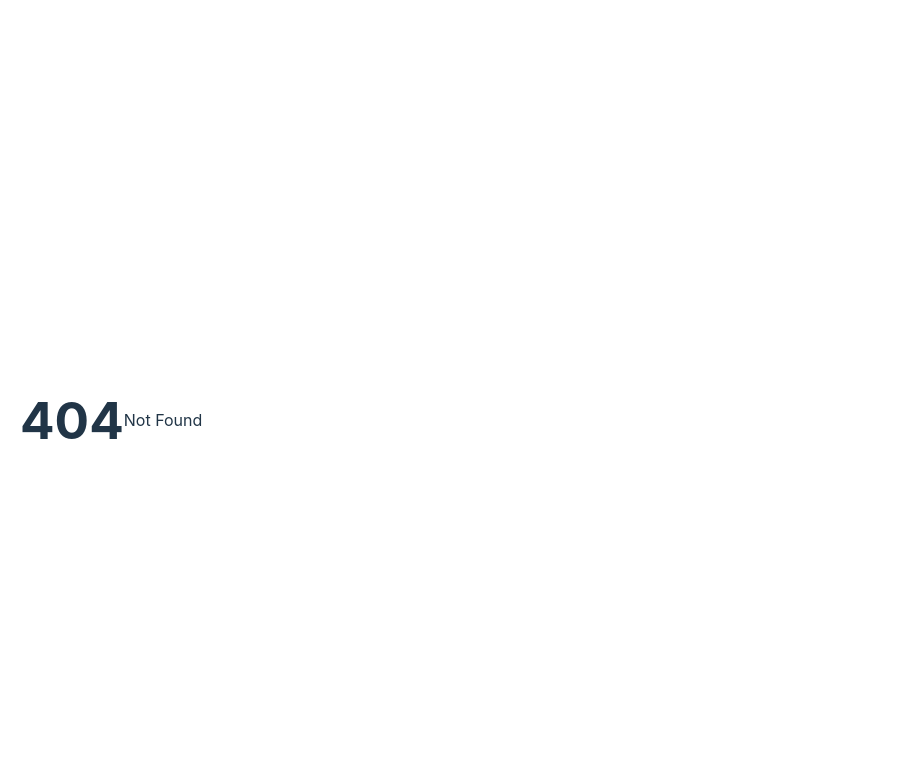
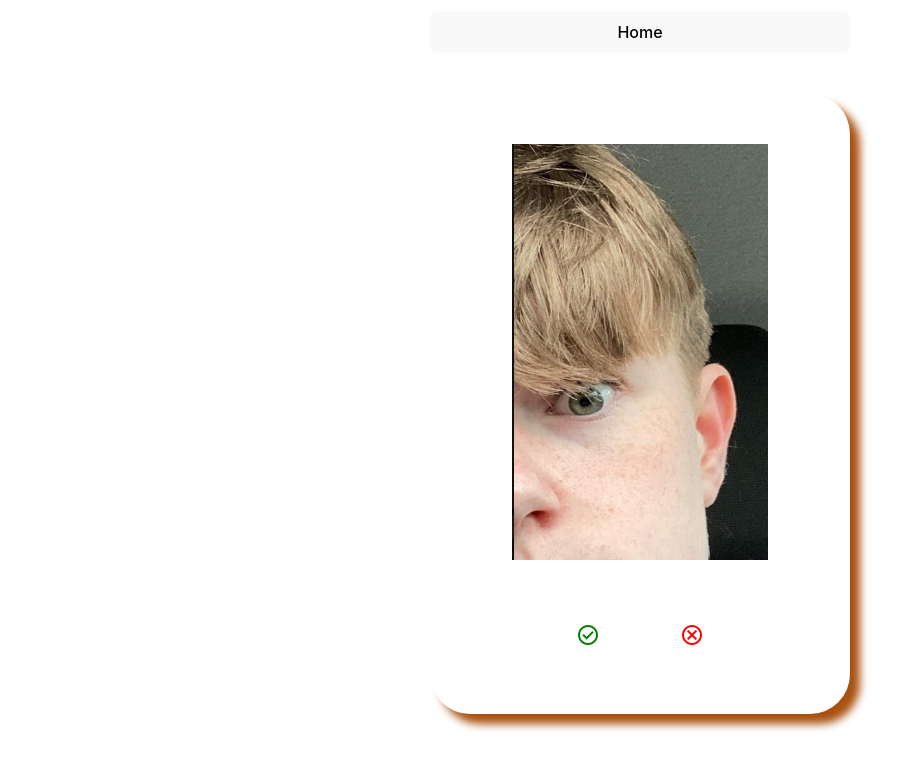
Before and after one commit to seabass6969/ewbster_photogallery, a SvelteKit app: page /tinder in a window 1280 px wide. Before the commit this address had no page. Shown: the top 770 px of the page, without its empty margins (0-908 px from the left). Built offline with nearby package versions, Linux system fonts and the light colour scheme.

Commit message:
move routes, tinder page

```diff
--- a/src/app.html
+++ b/src/app.html
@@ -4,6 +4,7 @@
 		<meta charset="utf-8" />
 		<link rel="icon" href="%sveltekit.assets%/favicon.png" />
 		<meta name="viewport" content="width=device-width, initial-scale=1" />
+		<link href="https://fonts.googleapis.com/css2?family=Material+Symbols+Outlined" rel="stylesheet" />
 <meta property="og:title" content="ewan image gallery">
 <meta property="og:site_name" content="ewan image gallery">
 <meta property="og:url" content="https://ewan.cephas.monster">
--- a/src/lib/image.ts
+++ b/src/lib/image.ts
@@ -1,3 +1,8 @@
+import {getRandom} from './random'
+export const getRandom_image_url = () => {
+    const random = getRandom(0, image_url.length - 1)
+    return image_url[random]
+}
 export const image_url= [
 "./ewan_goofy/20230210_214018_682000FA.png",
 "./ewan_goofy/20230328_191956_0760A20D.png",
--- /dev/null
+++ b/src/lib/random.ts
@@ -0,0 +1,3 @@
+export function getRandom(min: number, max: number):number {
+    return Math.floor(Math.random() * (max - min) + min)
+}
--- /dev/null
+++ b/src/lib/sleep.ts
@@ -0,0 +1 @@
+export const sleep = (ms: number) => new Promise((r) => setTimeout(r, ms));
--- a/src/routes/+layout.svelte
+++ b/src/routes/+layout.svelte
@@ -1,5 +1,5 @@
 <script>
-  import "../app.scss";
-</script>
+    import "../app.scss";
+  </script>
 
-<slot />
+  <slot />
--- /dev/null
+++ b/src/routes/pictures/+layout.svelte
@@ -0,0 +1,5 @@
+<script>
+  import "../../app.scss";
+</script>
+
+<slot />
--- /dev/null
+++ b/src/routes/pictures/+layout.ts
@@ -0,0 +1 @@
+export const prerender = true;
--- /dev/null
+++ b/src/routes/pictures/+page.svelte
@@ -0,0 +1,84 @@
+<script lang="ts">
+    import {image_url} from '../../lib/image';
+</script>
+
+<main>
+<div id="images">
+{#each image_url as img}
+        <img src={img} alt="ewan_goofy.jpg" class="image"/>
+{/each}
+</div>
+</main>
+<style lang="scss">
+#images .image:nth-of-type(n){-webkit-animation-delay:1s;}
+#images .image:nth-of-type(2n){-webkit-animation-delay:2s;}
+#images .image:nth-of-type(3n){-webkit-animation-delay:4s;}
+#images .image:nth-of-type(4n){-webkit-animation-delay:2s;}
+#images .image:nth-of-type(5n){-webkit-animation-delay:2.5s;}
+#images .image:nth-of-type(6n){-webkit-animation-delay:3s;}
+#images .image:nth-of-type(7n){-webkit-animation-delay:0.2s;}
+#images .image:nth-of-type(8n){-webkit-animation-delay:1s;}
+#images .image:nth-of-type(9n){-webkit-animation-delay:2s;}
+#images .image:nth-of-type(10n){-webkit-animation-delay:4s;}
+#images .image:nth-of-type(11n){-webkit-animation-delay:2s;}
+#images .image:nth-of-type(12n){-webkit-animation-delay:2.5s;}
+#images .image:nth-of-type(13n){-webkit-animation-delay:3s;}
+#images .image:nth-of-type(15n){-webkit-animation-delay:0.2s;}
+#images .image:nth-of-type(16n){-webkit-animation-delay:4s;}
+#images .image:nth-of-type(17n){-webkit-animation-delay:2s;}
+#images .image:nth-of-type(18n){-webkit-animation-delay:2.5s;}
+#images .image:nth-of-type(19n){-webkit-animation-delay:3s;}
+#images .image:nth-of-type(20n){-webkit-animation-delay:3.2s;}
+#images .image:nth-of-type(21n){-webkit-animation-delay:2.2s;}
+#images .image:nth-of-type(22n){-webkit-animation-delay:6.2s;}
+#images .image:nth-of-type(23n){-webkit-animation-delay:7.2s;}
+#images .image:nth-of-type(24n){-webkit-animation-delay:5.2s;}
+#images .image:nth-of-type(25n){-webkit-animation-delay:4.2s;}
+#images .image:nth-of-type(26n){-webkit-animation-delay:3.2s;}
+#images .image:nth-of-type(27n){-webkit-animation-delay:4.2s;}
+#images .image:nth-of-type(27n){-webkit-animation-delay:2.2s;}
+#images .image:nth-of-type(28n){-webkit-animation-delay:6.2s;}
+#images .image:nth-of-type(29n){-webkit-animation-delay:7.2s;}
+#images .image:nth-of-type(30n){-webkit-animation-delay:5s;}
+#images .image:nth-of-type(31n){-webkit-animation-delay:1s;}
+#images .image:nth-of-type(32n){-webkit-animation-delay:3s;}
+#images .image:nth-of-type(33n){-webkit-animation-delay:2s;}
+#images .image:nth-of-type(34n){-webkit-animation-delay:4s;}
+#images .image:nth-of-type(35n){-webkit-animation-delay:7s;}
+#images .image:nth-of-type(36n){-webkit-animation-delay:5s;}
+#images .image:nth-of-type(37n){-webkit-animation-delay:4s;}
+#images .image:nth-of-type(38n){-webkit-animation-delay:2s;}
+.image{
+    display: inline-block;
+    width: 100px;
+    box-shadow: 2px 3px 1px #222;
+    border: 1px solid #333;
+    z-index: 1;
+    -webkit-animation: falling 5s 0s infinite;
+    opacity: 0;
+    -webkit-animation-timing-function:ease-in-out;
+
+    @media (max-width: 600px){
+        width: 45px;
+    }
+}
+
+@-webkit-keyframes falling {
+     0% {
+        -webkit-transform:
+            translate3d(0,0,0);
+        opacity: 0.1;
+    }
+
+     50% {
+        -webkit-transform:
+            translate3d(0,-100px,0);
+        opacity: 1;
+    }
+    100% {
+        -webkit-transform:
+            translate3d(0px,-200px,0);
+        opacity: 0;
+    }
+}
+</style>
--- /dev/null
+++ b/src/routes/tinder/+layout.svelte
@@ -0,0 +1,5 @@
+<script>
+  import "../../app.scss";
+</script>
+
+<slot />
--- /dev/null
+++ b/src/routes/tinder/+layout.ts
@@ -0,0 +1 @@
+export const prerender = true;
--- /dev/null
+++ b/src/routes/tinder/+page.svelte
@@ -0,0 +1,111 @@
+<script>
+	import { sleep } from "$lib/sleep";
+	import { getRandom_image_url } from "$lib/image";
+	import { fly } from "svelte/transition";
+	let random_image_url = getRandom_image_url();
+    let visblity = true
+    const yes = async () => {
+        visblity = false
+        await sleep(500)
+        random_image_url = getRandom_image_url()
+        visblity = true
+    }
+    const no = () => {
+        alert("No")
+    }
+</script>
+
+<div class="content">
+    <button on:click={() => {location.href = "/"}}>Home</button>
+{#key random_image_url}
+    {#if visblity == true}
+	<div class="cards" out:fly={{x: 200, y: 100, duration:700}} in:fly={{x: -200, y: -100, duration:1000}}>
+		<img class="image" src={random_image_url} alt="" />
+        <div class="buttoncontainer">
+            <button class="yes" on:click={yes}><span class="material-symbols-outlined">check_circle</span></button>
+            <button class="no" on:click={no} ><span class="material-symbols-outlined">cancel</span></button>
+
+        </div>
+	</div>
+    {/if}
+{/key}
+</div>
+
+<style lang="scss">
+	.cards {
+		background-color: white;
+		border-radius: 40px;
+		width: 25vw;
+		height: 65vh;
+		display: grid;
+		justify-items: center;
+        align-items: center;
+		padding: 50px;
+        grid-template-rows: 80% 20%;
+        animation: changingDropShadowColor infinite 6s ease-in-out;
+        @media (max-width: 600px){
+		width: 60vw;
+		height: 50vh;
+        }
+	}
+    @keyframes changingDropShadowColor {
+        0%{
+            filter: drop-shadow(10px 10px 4px #3fcf12);
+        }
+        40%{
+            filter: drop-shadow(10px 10px 4px #d31b0e);
+        }
+        80%{
+            filter: drop-shadow(10px 10px 4px #4444dd);
+        }
+        100%{
+            filter: drop-shadow(10px 10px 4px #3fcf12);
+        }
+    }
+	.content {
+		width: 100vw;
+		height: 100vh;
+		display: grid;
+		align-items: center;
+		justify-content: center;
+        grid-template-rows: 3% 90%;
+	}
+	.image {
+		width: 80%;
+		height: 100%;
+        @media (max-width: 600px){
+		width: 100%;
+		height: 100%;
+        }
+	}
+    .yes {
+        color: green;
+border-radius: 0px;
+  border: transparent;
+  padding: 0;
+  font-size: 1em;
+  font-weight: 500;
+  font-family: inherit;
+  background-color: transparent;
+  cursor: pointer;
+  transition: border-color 0.25s;
+    }
+    .no {
+        color: red;
+border-radius: 0px;
+  border: transparent;
+  padding: 0;
+  font-size: 1em;
+  font-weight: 500;
+  font-family: inherit;
+  background-color: transparent;
+  cursor: pointer;
+  transition: border-color 0.25s;
+    }
+    .buttoncontainer{
+        font-size: 6rem;
+        display: grid;
+        grid-template-columns: auto auto;
+        column-gap: 80px;
+    }
+</style>
```
Also changed, not shown: src/routes/+page.svelte (+4 -86 lines).
